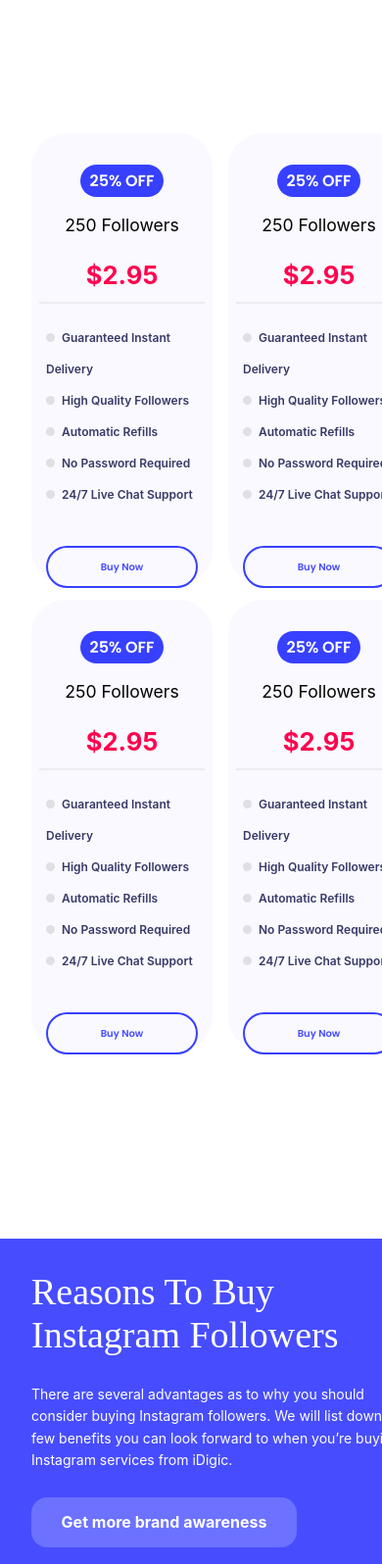
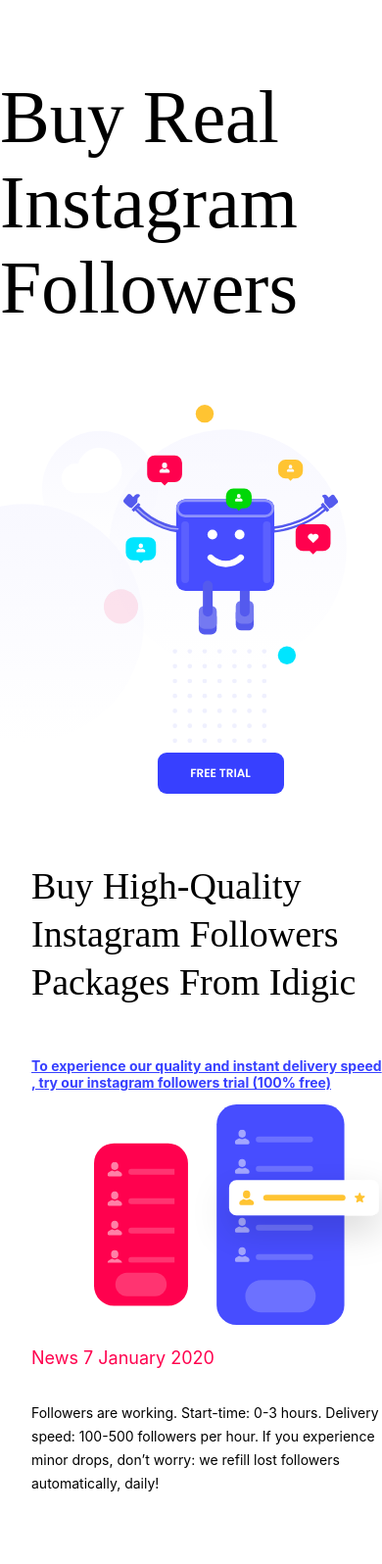
Before and after one commit to AgkTF/Folo-website, a website: page index.html in a window 390 px wide. Shown: the top 1596 px of the page at 98% size. Drawn offline with Linux system fonts and the light colour scheme; a web font is replaced by a local one.

Commit message:
Responsive intro and prices sections.

```diff
--- a/index.html
+++ b/index.html
@@ -27,8 +27,9 @@
     </nav> -->
 
     <main>
-      <!-- <section class="intro">
-        <div class="intro-content">
+      <section class="intro">
+        <div class="intro--desktop">
+          <div class="intro__content">
             <p class="intro-text">
               <span>Buy Real</span>
               <span>Instagram</span>
@@ -43,9 +44,27 @@
               alt="likes, followers & views bot"
             />
           </div>
+        </div>
+
+        <div class="intro__content--mobile">
+          <div class="intro__content">
+            <p class="intro-text">
+              <span>Buy Real</span>
+              <span>Instagram Followers</span>
+            </p>
+            <div class="intro-image">
+              <img
+                src="images/landing-art.svg"
+                alt="likes, followers & views bot"
+              />
+            </div>
+            <button class="trial-btn">FREE TRIAL</button>
+          </div>
+        </div>
       </section>
 
       <section class="prices">
+        <div class="prices--desktop">
           <div class="prices-image">
             <img src="images/cards-with-pattern.svg" alt="followers card" />
           </div>
@@ -65,7 +84,28 @@
               worry: we refill lost followers automatically, daily!
             </p>
           </div>
-      </section> -->
+        </div>
+
+        <div class="prices--mobile">
+          <p class="prices-title">
+            <span>Buy High-Quality</span><span>Instagram Followers</span
+            ><span>Packages From Idigic</span>
+          </p>
+          <p class="prices-trial">
+            To experience our quality and instant delivery speed
+            <br />, try our instagram followers trial (100% free)
+          </p>
+          <div class="prices-image">
+            <img src="images/cards-only.svg" alt="followers card" />
+          </div>
+          <p class="prices-date">News 7 January 2020</p>
+          <p class="prices-details">
+            Followers are working. Start-time: 0-3 hours. Delivery speed:
+            100-500 followers per hour. If you experience minor drops, don’t
+            worry: we refill lost followers automatically, daily!
+          </p>
+        </div>
+      </section>
 
       <section class="categories">
         <div class="category">
--- a/style.scss
+++ b/style.scss
@@ -70,12 +70,12 @@
   margin: 0 auto;
 }
 
-.intro {
+.intro--desktop {
   display: flex;
   justify-content: space-between;
   margin-top: 3.5rem;
 
-  .intro-content {
+  .intro__content {
     display: flex;
     flex-direction: column;
     justify-content: start;
@@ -93,7 +93,7 @@
   }
 }
 
-.prices {
+.prices--desktop {
   display: flex;
   align-items: center;
 
@@ -446,6 +446,81 @@
     min-width: 450px;
     margin: 0 auto;
   }
+  .intro__content--mobile {
+    .intro__content {
+      display: flex;
+      flex-direction: column;
+      justify-content: start;
+      z-index: 1000;
+
+      .intro-text {
+        font-family: "Gilroy Heavy";
+        font-size: 4.75rem;
+      }
+      .intro-image {
+        position: relative;
+        overflow-y: hidden;
+        right: 6rem;
+
+        img {
+          width: 100%;
+        }
+      }
+
+      .trial-btn {
+        align-self: center;
+      }
+    }
+  }
+
+  .intro--desktop {
+    display: none;
+  }
+
+  .prices--desktop {
+    display: none;
+  }
+
+  .prices--mobile {
+    display: flex;
+    flex-direction: column;
+    padding: 2rem;
+
+    .prices-image img {
+      width: 90%;
+      position: relative;
+      left: 4rem;
+    }
+
+    .prices-title {
+      font-family: "Gilroy Heavy";
+      font-size: 2.375rem;
+      display: flex;
+      flex-direction: column;
+      line-height: 49px;
+    }
+
+    .prices-trial {
+      font-family: "SF Pro Display";
+      font-weight: bold;
+      font-size: 14px;
+      color: $blue;
+      text-decoration: underline;
+    }
+
+    .prices-date {
+      font-family: "SF Pro Display";
+      font-size: 18px;
+      color: $red;
+      line-height: 24px;
+    }
+
+    .prices-details {
+      font-family: "SF Pro Display";
+      font-size: 14px;
+      line-height: 24px;
+    }
+  }
 
   .categories {
     display: grid;
```
Also changed, not shown: css/style.css, images/cards-only.svg (added). Lines whose indentation alone changed are shown as unchanged.
